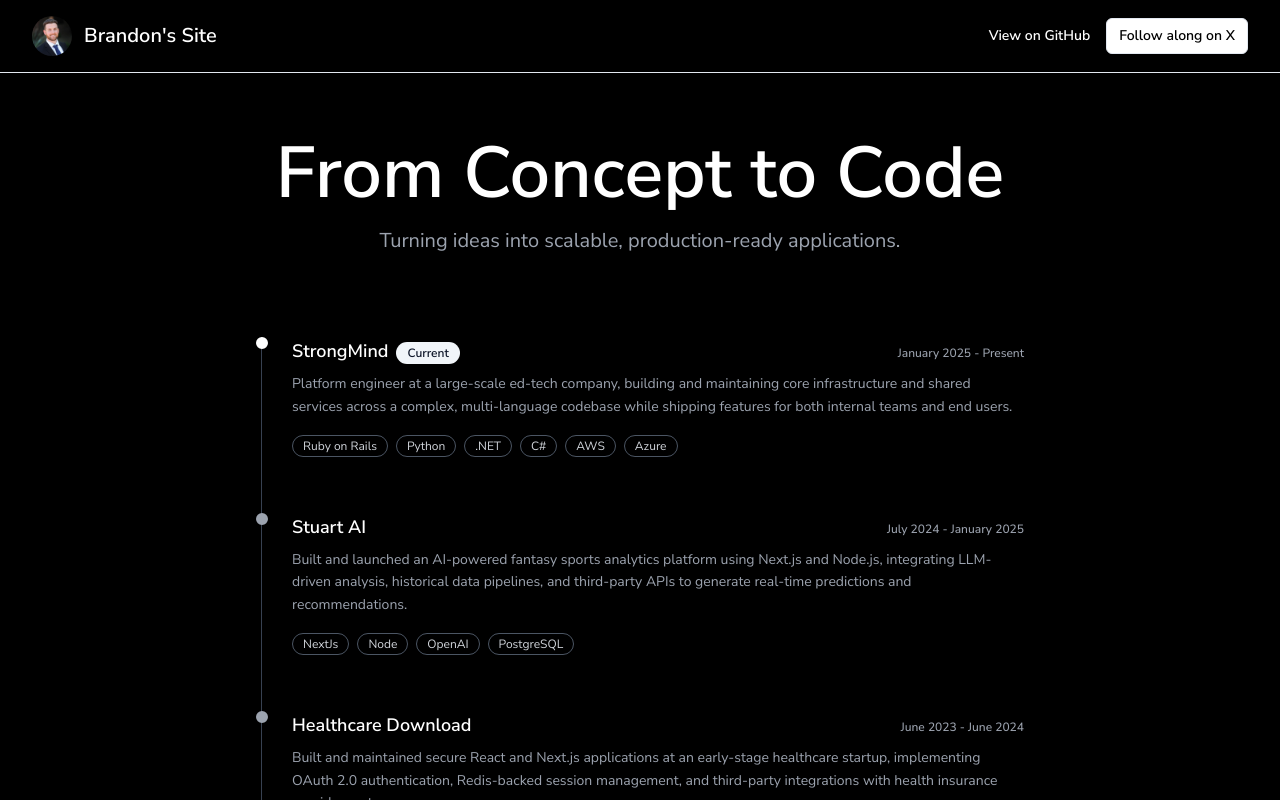
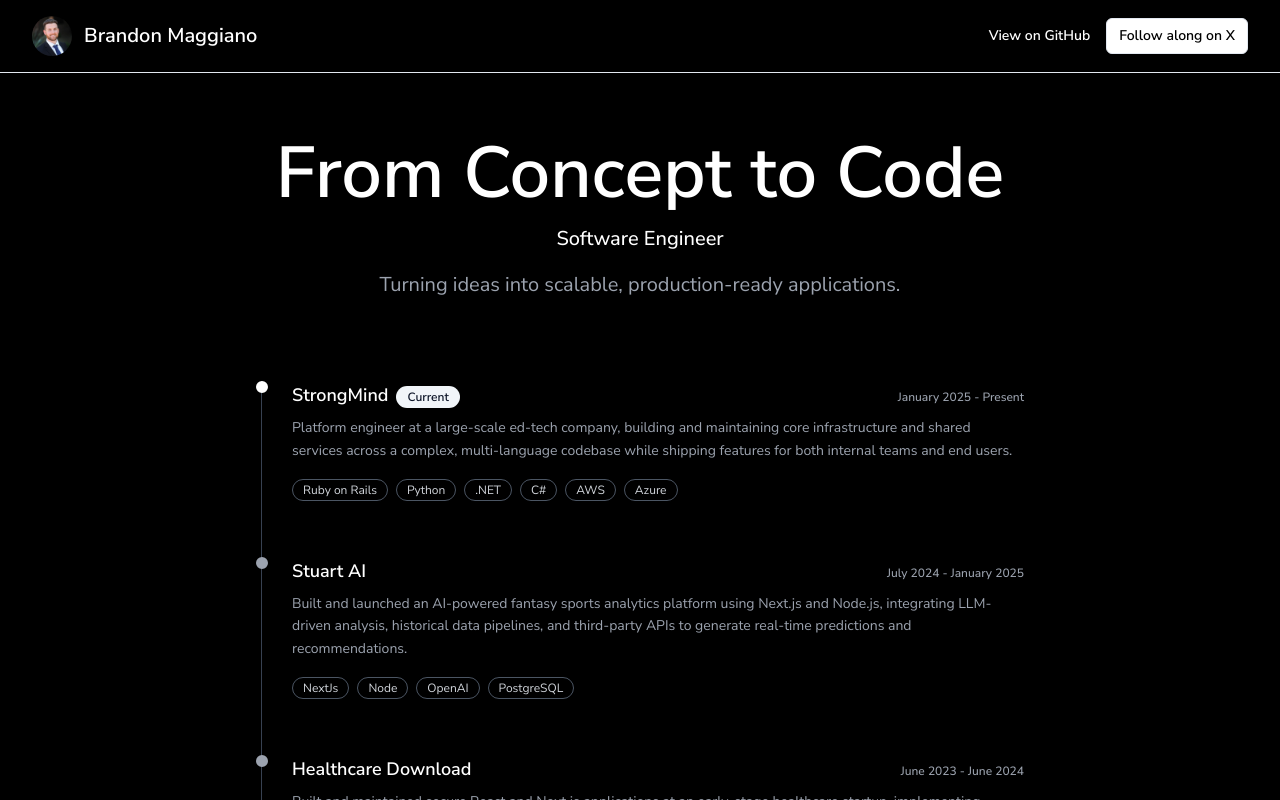
Before and after one commit to bmaggiano/next-portfolio, a Next.js app: page / in a window 1280 px wide. Shown: the top 800 px of the page. Built offline with nearby package versions, Linux system fonts and the light colour scheme.

Commit message:
Update header name and add subtitle to jumbotron

```diff
--- a/components/ui/header.tsx
+++ b/components/ui/header.tsx
@@ -12,7 +12,7 @@ export default function Header() {
             <AvatarFallback>B</AvatarFallback>
           </Avatar>
         </Link>
-        <span className="ml-3 text-xl font-semibold">Brandon&apos;s Site</span>
+        <span className="ml-3 text-xl font-semibold">Brandon Maggiano</span>
       </div>
       <div className="flex items-center gap-x-4">
         <a
--- a/components/ui/jumbotron.tsx
+++ b/components/ui/jumbotron.tsx
@@ -4,6 +4,9 @@ export default function Jumbotron() {
       <h1 className="text-white text-center font-semibold text-3xl sm:text-5xl md:text-6xl lg:text-7xl">
         From Concept to Code
       </h1>
+      <p className="text-white text-center text-lg sm:text-xl font-medium">
+        Software Engineer
+      </p>
       <p className="max-w-[42rem] text-center leading-normal text-gray-400 sm:text-xl sm:leading-8">
         Turning ideas into scalable, production-ready applications.
       </p>
```
